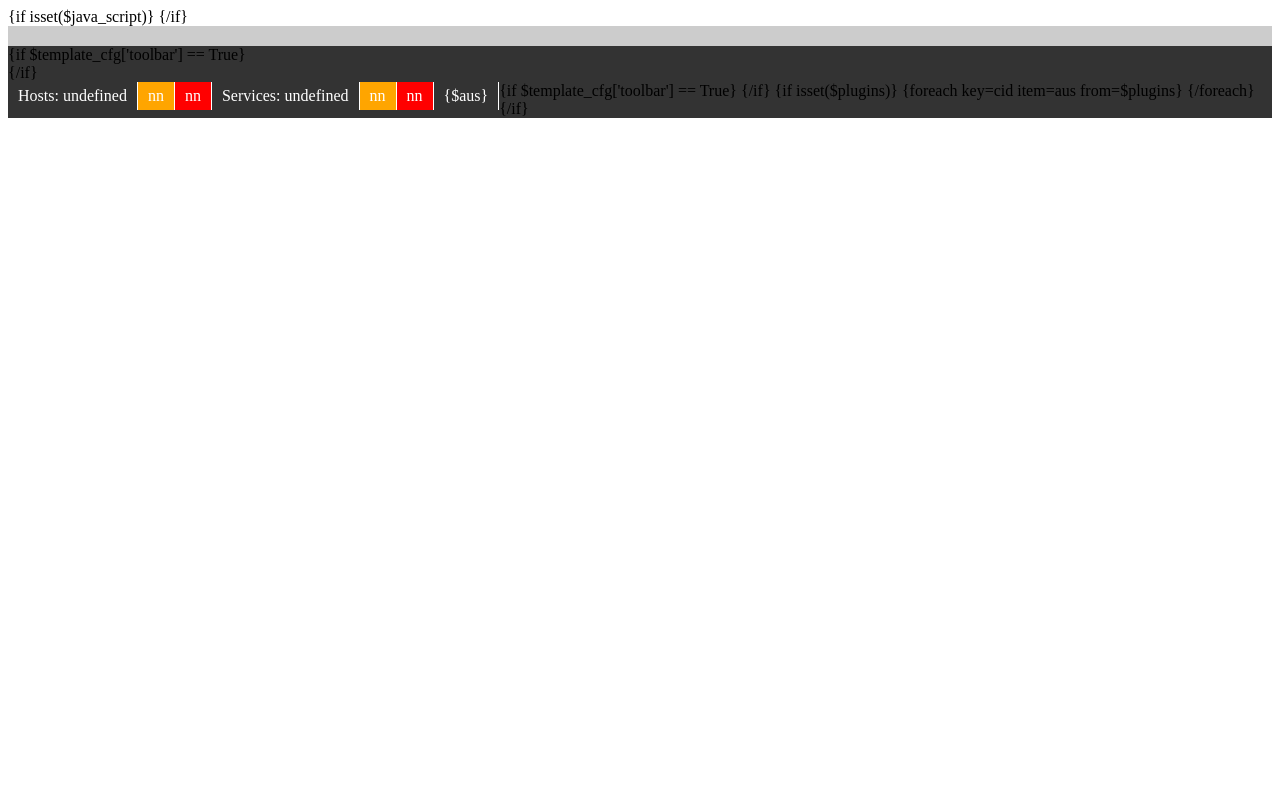
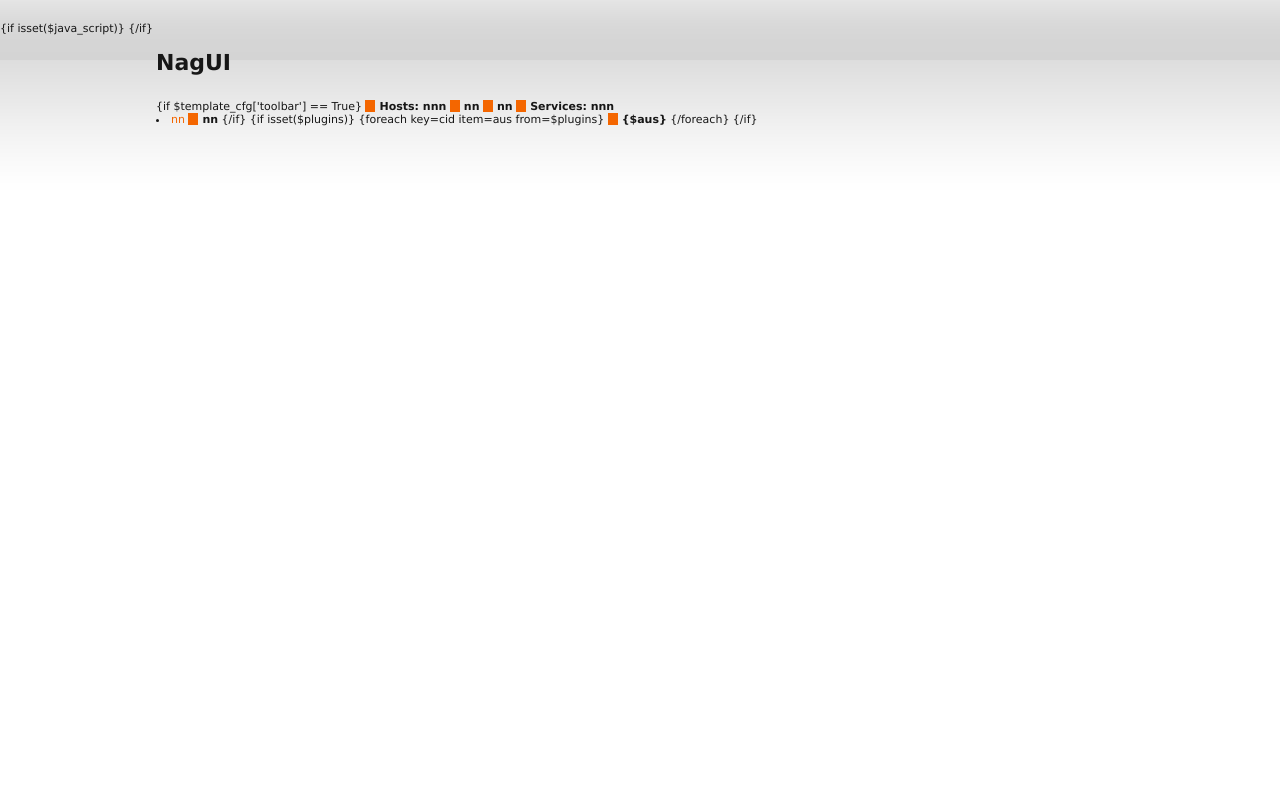
Before and after one commit to thehoff/NagUI, a PHP site: template templates/intern/overall_header.html in a window 1280 px wide. Run offline with PHP 8.4, Linux system fonts and the light colour scheme; the template is opened without the code that fills it, so the values that code supplies are empty.

Commit message:
First design Changes for internal design

```diff
--- a/plugins/report/main.inc.php
+++ b/plugins/report/main.inc.php
@@ -18,6 +18,8 @@ require('header.inc.php');
  // Verfügbare Zeiträume auslesen
  $assign['avail_years'] = $report->getReportYears();
 
+ $assign['for_year'] 	= '';
+ $assign["timeperiod"] 	= '';
 if(isset($_GET['for_year']))
 {
 	$assign['for_year'] = $_GET['year'];
--- a/templates/intern/overall_footer.html
+++ b/templates/intern/overall_footer.html
@@ -1,7 +1,6 @@
 			<div id="footer">
 				<a href="./">NagUI Default GUI</a>
 			</div>
-		</div>
 	</div>
    </div>
  </body>
--- a/templates/intern/overall_header.html
+++ b/templates/intern/overall_header.html
@@ -11,31 +11,28 @@
   <meta charset="utf8">
  </head>
  <body>
- <div id="container">
+ <div id="page">
 	<div id="header">
-        <!-- <a href="./"><img src="templates/intern/logo_100.png"></a>-->
+        <h1>NagUI</h1>
 	</div>
 	<div id="navigation">
-	        {if $template_cfg['toolbar'] == True}<div id="toolbar_enable"></div>{/if}
-		<ul>
-		        {if $template_cfg['toolbar'] == True}
-			<li><a id="nav_host_total" href="./hosts.php">Hosts: nnn</a></li>
-			<li><a id="nav_host_down" href="./hosts.php?filter_state_total=1" title="Total Host Problems">nn</a></li>
-			<li><a id="nav_host_unhandeld" href="./hosts.php?filter_state_unhandled=1" title="Unhandeld Host Problems">nn</a></li>
-			<li><a id="nav_service_total" href="./services.php">Services: nnn</a></li>
-                        <li><a id="nav_service_crit" href="./services.php?filter_state_total=1" title="Total Service Problems">nn</a></li>
-			<li><a id="nav_service_unhandeld" href="./services.php?filter_state_unhandled=1" title="Unhandeld Service Problems">nn</a></li>
-		        {/if}
+		{if $template_cfg['toolbar'] == True}
+			<span><a id="nav_host_total" href="./hosts.php">Hosts: nnn</a></span></span>
+			<span><a id="nav_host_down" href="./hosts.php?filter_state_total=1" title="Total Host Problems">nn</a></span>
+			<span><a id="nav_host_unhandeld" href="./hosts.php?filter_state_unhandled=1" title="Unhandeld Host Problems">nn</a></span>
+			<span><a id="nav_service_total" href="./services.php">Services: nnn</a></span>
+                        <li><a id="nav_service_crit" href="./services.php?filter_state_total=1" title="Total Service Problems">nn</a></span>
+			<span><a id="nav_service_unhandeld" href="./services.php?filter_state_unhandled=1" title="Unhandeld Service Problems">nn</a></span>
+		{/if}
 
 
 
 			{if isset($plugins)}
 			 {foreach key=cid item=aus from=$plugins}
-			   <li><a href="./plugin.php?name={$cid}">{$aus}</a></li>
+			  <span><a href="./plugin.php?name={$cid}">{$aus}</a></span>
 			 {/foreach}
 			{/if}
-		</ul>
+
 
 	</div>
-	<div id="content-container1">
-		<div id="content-container2">
+	<div id="content">
--- a/templates/intern/plugins/query.html
+++ b/templates/intern/plugins/query.html
@@ -1,4 +1,5 @@
 {include file="overall_header.html"}
+<h1>Query Browser</h1>
 			<div id="section-navigation">
 				<ul>
 					<li><a class="tables" href="#">hosts</a></li>
--- a/templates/intern/style.css
+++ b/templates/intern/style.css
@@ -1,228 +1,118 @@
-
-#container
-{
-	margin: 0 auto;
-	width: 100%;
-	background: #fff;
+body {
+	background: #FFFFFF url(./tplimages/bg_grey.png) repeat-x;
+	color: #171717;
+	margin: 22px 0;
+	padding: 0;
+	font-family: Verdana;
+	font-size: 11px;
 }
 
-#header
-{
-	background: #ccc;
-	padding: 10px;
+a {
+	color: #F46600;
+	text-decoration: none;
 }
 
-#header h1 { margin: 0; }
-
-#navigation
-{
-	float: left;
-	width: 100%;
-	background: #333;
+a:hover {
+	font-weight: bold;
 }
 
-#navigation ul
-{
-	margin: 0;
-	padding: 0;
+#page {
+	margin: 0 auto;
+	min-width: 968px;
+	position: relative;
+	width: 968px;
 }
 
-#navigation ul li
-{
-	list-style-type: none;
-	display: inline;
+#header {
+	background-position: 940px 81px;
+	height: 50px;
+	margin: 0;
 }
 
-#navigation li a
-{
-	display: block;
-	float: left;
-	padding: 5px 10px;
-	color: #fff;
-	text-decoration: none;
-	border-right: 1px solid #fff;
+#navigation span, #box h1 {
+	font-size: 11px;
+	font-weight: bold;
+	line-height: 12px;
+	padding-left: 14px;
+	background: url(./tplimages/title_orange.png) no-repeat;
 }
 
-#navigation li a:hover { background: #ccc; }
-
-#content-container1
-{
-	float: left;
-	width: 100%;
-
+#navigation h2 {
+	margin-top: 30px;
+	font-size: 11px;
+	font-weight: bold;
+	line-height: 12px;
+	padding-left: 14px;
+	background: url(./tplimages/title_orange.png) no-repeat;
 }
 
-#content-container2
-{
-	float: left;
-	width: 100%;
-}
-
-#section-navigation
-{
-	float: left;
-	width: 16%;
-	padding: 20px 0;
-	margin: 0 2%;
-	display: inline;
-}
-
-#section-navigation ul
-{
-	margin: 0;
-	padding: 0;
-}
-
-#section-navigation ul li
-{
-	margin: 0 0 1em;
-	padding: 0;
-	list-style-type: none;
-}
-
-#content
-{
-	float: left;
-	width: 56%;
-	padding: 20px 0;
-	margin: 0 0 0 2%;
-}
-
-#content h2 { margin: 0; }
-
-#aside
-{
-	float: right;
-	width: 16%;
-	padding: 20px 0;
-	margin: 0 2% 0 0;
-	display: inline;
-}
-
-#aside h3 { margin: 0; }
-
-#footer
-{
-	clear: both;
-	background: #ccc;
-	text-align: right;
-	padding: 20px;
-	height: 1%;
-}
-
-/*TABle*/
-
-
-table
-{
-	text-align: left;
-	border-spacing: 0px;
-	border: 1px solid #aeb3b6;
-	border-collapse: collapse;
-        margin-top: 5px;
-	width: 100%;
+#navigation span a, #box h1 a {
+	font-size: 11px;
+	font-weight: bold;
+	line-height: 12px;
+	padding-left: 0;
+	color: #171717;
 }
 
 
-table a, table, tbody, tfoot, tr, th, td
-{
-   font-family: Arial, Helvetica, sans-serif;
-	line-height: 2.0em;
-	font-size: 13px;
-	color: #55595c;
-}
-tbody td{
-	line-height: 1.5em;
+#content {
+	float: left;
+	width: 100%;
+	margin: 0;
 }
 
-table caption
-{
-	padding: .4em 0 ;
-	font-size: 240%;
-	font-style: normal;
-	color: #FB7E00;
+#content h1 {
+	font-size: 11px;
+	font-weight: bold;
+	line-height: 12px;
+	padding: 0 0 2px 14px;
+	background: url(./tplimages/title_black.png) no-repeat;
+	border-bottom: 2px solid #171717;
 }
 
-table a
-{
-	display: block;
-	color: #000;
-
-
+#content p {
+	text-align: justify;
 }
 
-table a:hover, table a:focus
-{
-
+#box {
+	float: left;
+	width: 170px;
+	margin: 0 18px 0 36px;
 }
 
-table th a
-{
-	color: #fff;
-	text-align: right;
-}
-table .odd th a,table .odd td a,table .odd td{
-	color: #666;
-	padding-right: 1.0 em;
+.text {
+	float: right;
+	width: 118px;
+	height: 107px;
+	margin: 0 0 15px 20px;
+	background: url(./tplimages/img_bg.png) no-repeat;
 }
 
-table .odd th,table .odd td{
-	background-color: #DDDDDD;
+.text img {
+	width: 107px;
+	height: 107px;
+	margin: 0 1px 0 10px;
 }
 
-thead th
-{
-	background-color: black;
-	font-size: 10px;
-	font-weight: normal;
-	color: #fff;
-	padding-left: 2px;
-
-}
-tfoot{
-	background-color: black;
-	border-top: 1px solid #fff;
-
-
-}
-tfoot th,tfoot td{
-	color: #fff;
+.footer {
+	clear: both;
+	text-align: right;
+	margin: 0 0 20px 0;
+	padding: 0 0 2px 0;
+	border-bottom: 1px solid #D4D4D4;
 }
 
-tbody th
-{
-        padding-right: 1.0em;
-	color: #25c1e2;
-	font-style: normal;
-	background-color: #fff;
-	border-bottom: 1px dotted #aeb3b6;
+/*Tabelle*/
 
+/*Liste von Treffern*/
+.default_result {
+		width: 100%;
 }
 
-td
-{
-        color: #000;
-	border-bottom: 1px dotted #aeb3b6;
-	padding-right: 0.5em;
-	padding-left: 2px;
-
+/*Unsichtbare Tabelle für Formulare*/
+.option_table {
+		width: 100%;
 }
-
-tbody tr.odd
-{
-	border-bottom: 1px dotted #aeb3b6;
-}
-
-tbody tr:hover td
-{
-
-}
-
-tbody tr:hover td,tbody tr:hover th, tbody tr:hover a
-{
-
-}
-
 
 /*Nagios*/
 
```
Also changed, not shown: plugins/report/result.php (+2 -6 lines), templates/intern/plugins/report/index.html (+11 -11 lines), templates/intern/tplimages/bg_grey.png (added), templates/intern/tplimages/title_black.png (added), templates/intern/tplimages/title_cube.png (added), templates/intern/tplimages/title_orange.png (added).
